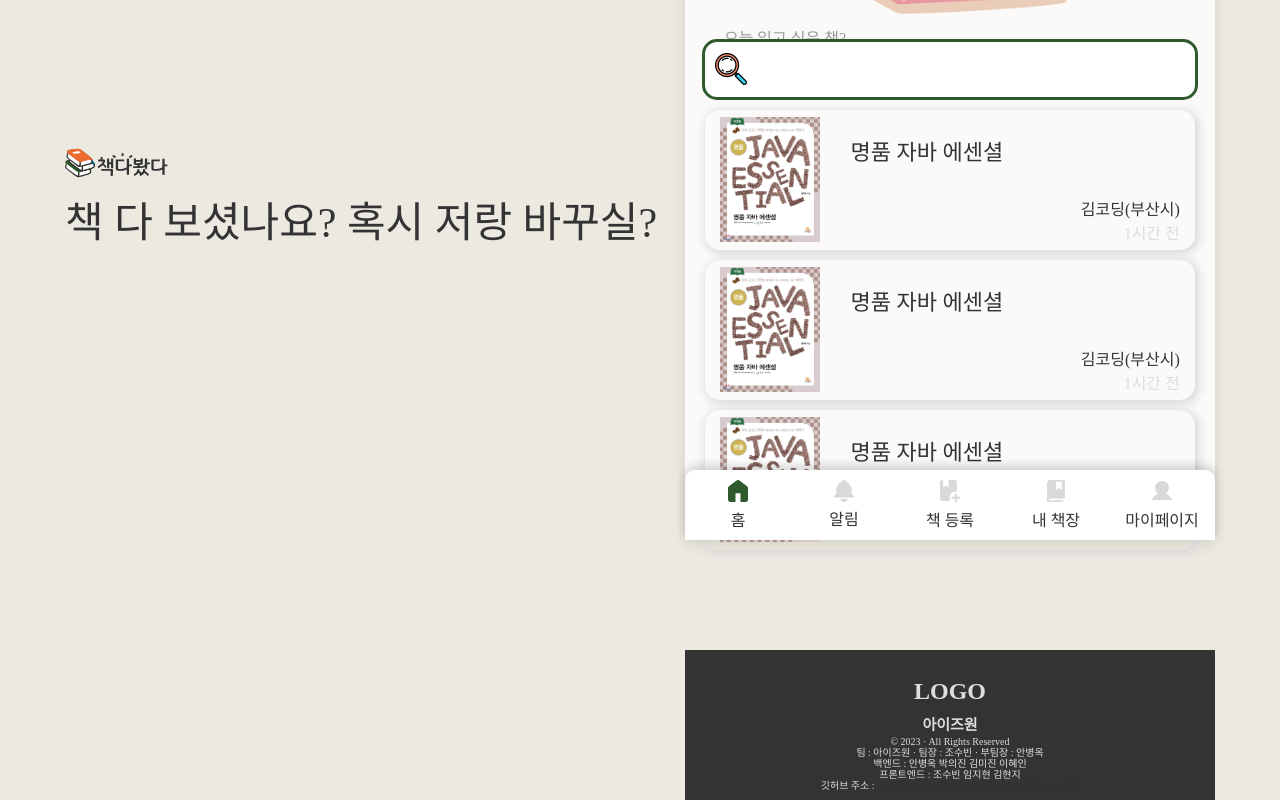
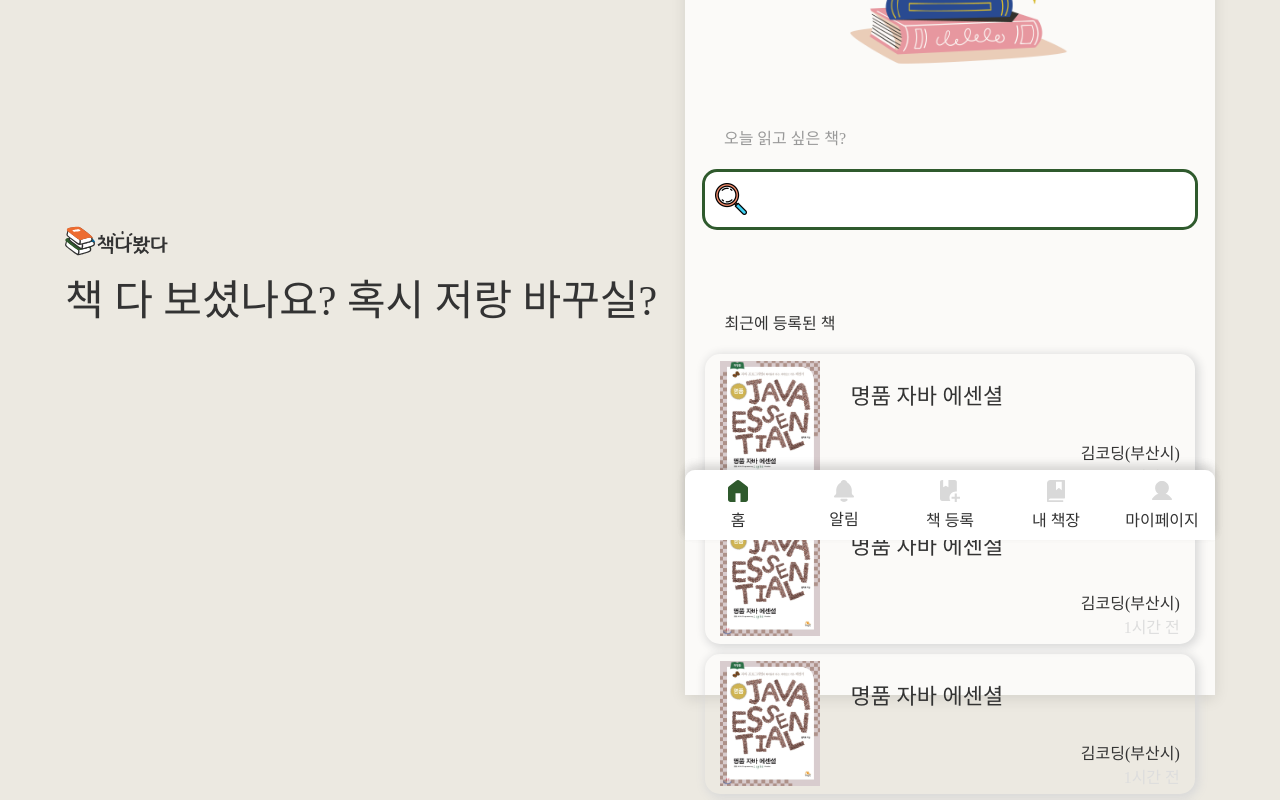
Before and after one commit to codestates-seb/seb42_main_019, a React (Create React App) app in the folder FE/front/: page / in a window 1280 px wide. Shown: the part 260-1060 px from the top of the page. Built offline with nearby package versions, Linux system fonts and the light colour scheme; a web font is replaced by a local one.

Commit message:
[design]home

```diff
--- a/FE/front/src/App.js
+++ b/FE/front/src/App.js
@@ -8,7 +8,6 @@ import Booklist from './pages/SB/MyBookShelf'
 import Mypage from './pages/SB/Mypage'
 import Background from '../src/components/common/Background';
 import Login from '../src/pages/JH/Login';
-import Footer from './components/common/Footer';
 import BookSearch from '../src/pages/HJ/BookSearch';
 import { Route, Routes } from 'react-router-dom';
 
@@ -18,7 +17,6 @@ function App() {
 			<Background>
 			</Background>
 			<div className={style.body}>
-
 
 				<Routes>
 					<Route path='/' element={<Home />}></Route>
--- a/FE/front/src/App.module.css
+++ b/FE/front/src/App.module.css
@@ -2,7 +2,6 @@
 	background-color: #ece9e1;
 	font-family: 'Noto Sans KR';
 	color: var(--black);
-	height: 100%;
 	display: flex;
 	justify-content: center;
 	align-items: center;
@@ -10,7 +9,7 @@
 
 .body {
 	min-width: 530px;
-	height: 100vh;
+	height: 100%;
 	background-color: #fbfaf8;
 	box-shadow: 0px 4px 14px rgba(0, 0, 0, 0.1);
 }
--- a/FE/front/src/components/JSB/HomeSearch.js
+++ b/FE/front/src/components/JSB/HomeSearch.js
@@ -4,7 +4,7 @@ const HomeSearch = function () {
 	return (
 		<>
 			<div className={style.text1}>
-				<p>오늘 읽고 싶은 책?</p>
+				<p className={style.homesearchp}>오늘 읽고 싶은 책?</p>
 			</div>
 			<div className={style.notFooter}>
 				<input className={style.listboxMessage}></input>
--- a/FE/front/src/components/JSB/HomeSearch.module.css
+++ b/FE/front/src/components/JSB/HomeSearch.module.css
@@ -9,8 +9,10 @@
     justify-content: space-around;
 }
 
-p{
+.homesearchp{
     display: flex;
+    margin-bottom: 30px;
+
 }
 
 .searchIcon {
@@ -40,4 +42,5 @@ p{
     background-position: 10px center;
     text-align: center;
     font-size: var(--normal-font);
+    margin-bottom: 30px;
 }
--- a/FE/front/src/components/common/Footer.module.css
+++ b/FE/front/src/components/common/Footer.module.css
@@ -43,9 +43,9 @@
     color: var(--light-gray);
     font-size: 10px;
     text-align: center;
-    line-height: 11px;
     margin: 10px;
-    margin-bottom: 50px;
+    line-height: 12px             ;
+    margin-bottom: 60px;
 }
 
 .text{
--- a/FE/front/src/index.css
+++ b/FE/front/src/index.css
@@ -11,16 +11,3 @@ code {
   font-family: source-code-pro, Menlo, Monaco, Consolas, 'Courier New',
     monospace;
 }
-
-html {
-  background-color: #ece9e1;
-}
-
-li{list-style: none;}
-
-a{text-decoration: none; color: #333;}
-
-*{
-  margin: 0;
-  padding: 0;
-}
--- a/FE/front/src/pages/SB/Home.js
+++ b/FE/front/src/pages/SB/Home.js
@@ -9,16 +9,19 @@ import Nav from '../../components/common/Nav'
 function Home() {
 	return (
 		<>
+		<Header />
 			<div className={style.box}>
-				<Header />
 				<img className={style.img} src={homeImg} alt='homeImg' />
 				<HomeSearch />
+				<p className={style.currentp}>최근에 등록된 책</p>
+				<BookList />
+				<BookList />
 				<BookList />
 				<BookList />
 				<BookList />
 				<Footer className={style.footer} />
+				</div>
 				<Nav />
-			</div>
 		</>
 	);
 }
--- a/FE/front/src/pages/SB/Home.module.css
+++ b/FE/front/src/pages/SB/Home.module.css
@@ -1,10 +1,21 @@
 
 .box {
 	width: 530px;
+	height: 100vh;
+	margin-bottom: 90px;
 }
 
 .img {
 	width: 250px;
-	margin: 0px 150px 0px 150px;
+	margin: 50px 150px 50px 150px;
 
 }
+
+.currentp {
+	display: flex;
+    padding-right: 340px;
+	margin-top: 50px;
+	margin-bottom: 20px;
+    color: var(--black);
+    justify-content: space-around;
+}
--- a/FE/front/src/style/CommonStyle.css
+++ b/FE/front/src/style/CommonStyle.css
@@ -25,3 +25,7 @@ a {
 html {
 	background-color: #ece9e1;
 }
+
+.ac{
+	text-align: center;
+}
```
